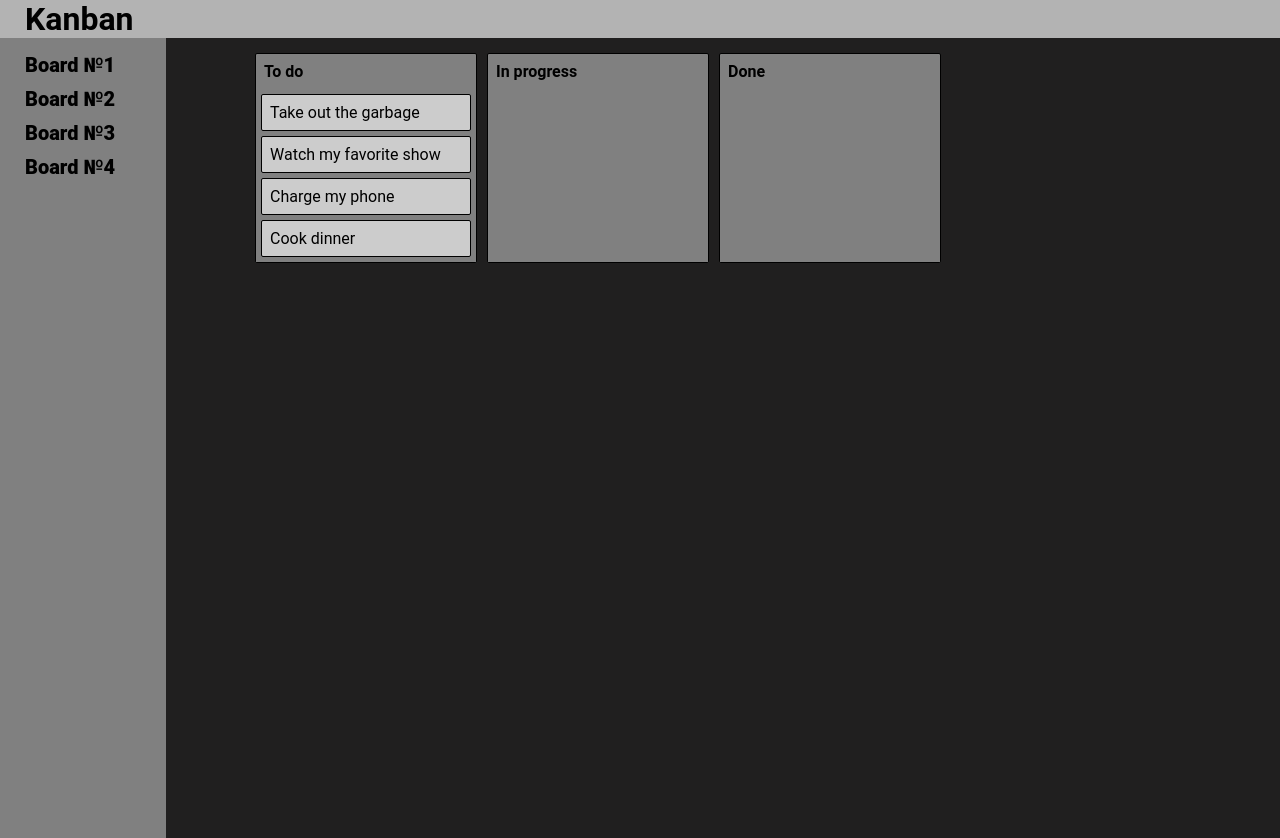
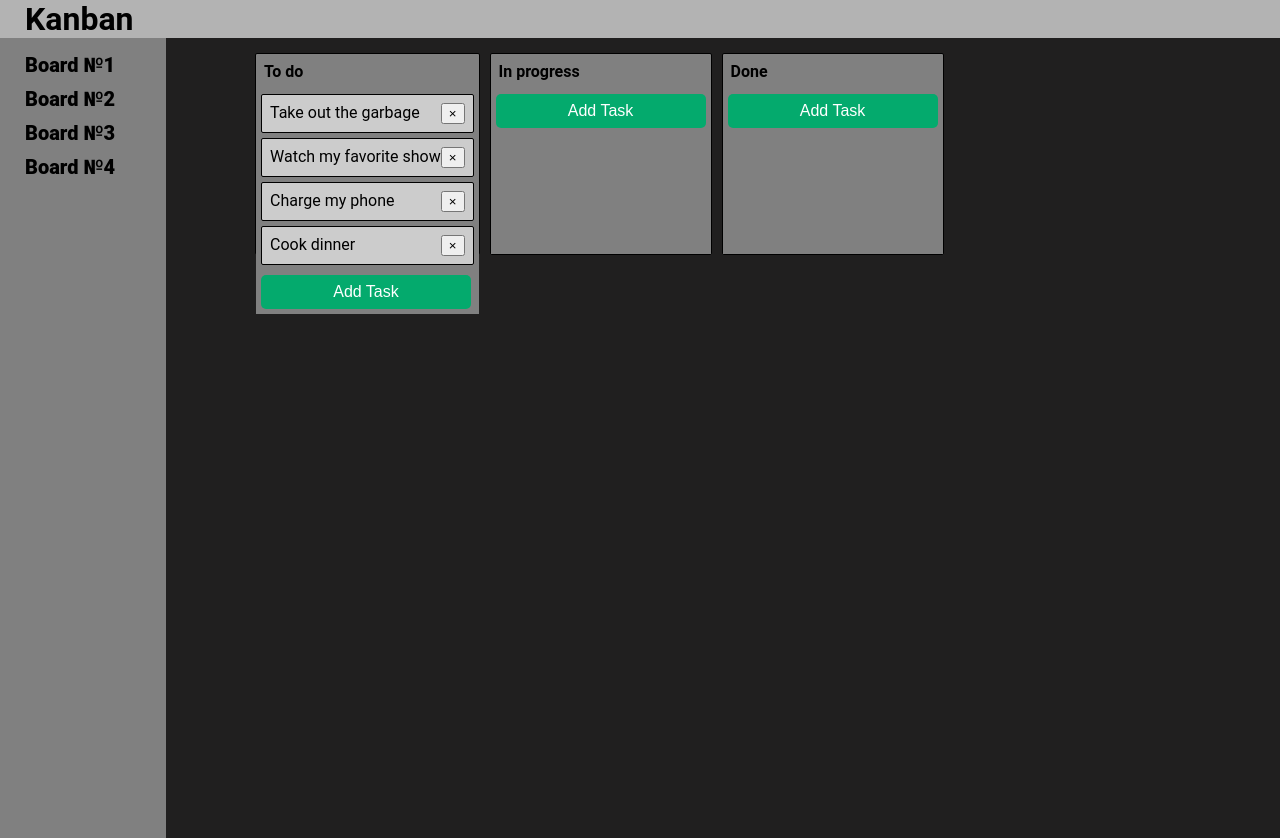
Before and after one commit to vpast/kanban_client, a React (Create React App) app: page /board in a window 1280 px wide. Built offline with nearby package versions, Linux system fonts and the light colour scheme.

Commit message:
add/delete task, have some issues

```diff
--- a/src/components/BoardWorkSpace.js
+++ b/src/components/BoardWorkSpace.js
@@ -88,6 +88,11 @@ const BoardWorkSpace = () => {
     setState(newState);
   };
 
+  const updateState = (newState) => {
+    // console.log('Updating state in BoardWorkSpace:', newState);
+    setState(newState);
+  };
+
   return (
     <>
       <div className='workSpacePadding'>
@@ -111,6 +116,7 @@ const BoardWorkSpace = () => {
                         column={column}
                         tasks={tasks}
                         index={index}
+                        updateData={updateState}
                       />
                     );
                   })}
--- a/src/components/Column.js
+++ b/src/components/Column.js
@@ -1,9 +1,10 @@
 import { Droppable, Draggable } from '@hello-pangea/dnd';
 import Task from './Task';
 import styled from 'styled-components';
+import { useState } from 'react';
 
 const Container = styled.div`
-  width: 220px;
+  height: ${(props) => (props.isModalOpen ? '300px' : '200px')};
   border: 1px solid rgb(0, 0, 0);
   border-radius: 2px;
   margin: 5px;
@@ -24,14 +25,142 @@ const TaskList = styled.div`
   flex-grow: 1;
 `;
 
+const ButtonAdd = styled.button`
+  background-color: #04aa6d; /* Green */
+  border: none;
+  border-radius: 5px;
+  color: white;
+  padding: 8px;
+  margin: 5px;
+  text-align: center;
+  text-decoration: none;
+  display: inline-block;
+  font-size: 16px;
+  width: 210px;
+  cursor: pointer;
+`;
+
+const ButtonAccept = styled.button`
+  background-color: #04aa6d; /* Green */
+  border: none;
+  border-radius: 5px;
+  color: white;
+  padding: 8px;
+  margin: 5px;
+  text-align: center;
+  text-decoration: none;
+  display: inline-block;
+  font-size: 16px;
+  width: 100px;
+  cursor: pointer;
+`;
+
+const ButtonDecline = styled.button`
+  background-color: #fc4949; /* Green */
+  border: none;
+  border-radius: 5px;
+  color: white;
+  padding: 8px;
+  margin: 5px;
+  text-align: center;
+  text-decoration: none;
+  display: inline-block;
+  font-size: 16px;
+  width: 100px;
+  cursor: pointer;
+`;
+
+const TaskInput = styled.input`
+  border-radius: 5px;
+  width: 190px;
+  height: 30px;
+  padding: 8px;
+  margin: 5px;
+`;
+
+const Label = styled.label`
+  font-weight: 600;
+  display: flex;
+  flex-direction: column;
+`;
+
+const LabelTitle = styled.p`
+  padding: 8px;
+`;
+
 const Column = (props) => {
+  const [showModal, setShowModal] = useState(false);
+  const [newTask, setNewTask] = useState({ title: '', description: '' });
+
+  // console.log(props.column)
+
+  const handleAddTask = () => {
+    if (!props.tasks) {
+      console.error('Data is undefined.');
+      return;
+    }
+
+    props.updateData((prevData) => ({
+      ...prevData,
+      tasks: {
+        ...prevData.tasks,
+        [`task-${Date.now()}`]: {
+          id: `task-${Date.now()}`,
+          content: newTask.content,
+        },
+      },
+      columns: {
+        ...prevData.columns,
+        [props.column.id]: {
+          ...prevData.columns[props.column.id],
+          taskIds: [
+            ...prevData.columns[props.column.id].taskIds,
+            `task-${Date.now()}`,
+          ],
+        },
+      },
+    }));
+
+    setNewTask({ content: '' });
+    setShowModal(false);
+  };
+
+  const handleDeleteTask = (taskId) => {
+    // console.log('Deleting task with ID:', taskId);
+
+    // console.log('Calling updateData in Column.js with tasks and column:', props.tasks, props.column);
+    if (!props.tasks) {
+      console.error('Data is undefined.');
+      return;
+    }
+
+    const updatedTasks = { ...props.tasks };
+
+    delete updatedTasks[taskId];
+
+    props.updateData((prevData) => ({
+      ...prevData,
+      tasks: updatedTasks,
+      columns: {
+        ...prevData.columns,
+        [props.column.id]: {
+          ...prevData.columns[props.column.id],
+          taskIds: prevData.columns[props.column.id].taskIds.filter(
+            (id) => id !== taskId
+          ),
+        },
+      },
+    }));
+  };
+
   return (
     <>
       <Draggable draggableId={props.column.id} index={props.index}>
         {(provided) => (
           <Container
-          {...provided.draggableProps}
-          ref={provided.innerRef}
+            {...provided.draggableProps}
+            ref={provided.innerRef}
+            $isModalOpen={showModal}
           >
             <Title {...provided.dragHandleProps}>{props.column.title}</Title>
             <Droppable droppableId={props.column.id} type='task'>
@@ -39,12 +168,46 @@ const Column = (props) => {
                 <TaskList
                   ref={provided.innerRef}
                   {...provided.droppableProps}
-                  isDraggingOver={snapshot.isDraggingOver}
+                  $isDraggingOver={snapshot.isDraggingOver}
                 >
-                  {props.tasks.map((task, index) => (
-                    <Task key={task.id} task={task} index={index} />
-                  ))}
+                  {props.tasks.map(
+                    (task, index) => (
+                      (
+                        <Task
+                          key={task.id}
+                          task={task}
+                          index={index}
+                          onDelete={handleDeleteTask}
+                        />
+                      )
+                    )
+                  )}
                   {provided.placeholder}
+                  <ButtonAdd onClick={() => setShowModal(true)}>
+                    Add Task
+                  </ButtonAdd>
+
+                  {showModal && (
+                    <div className='modal'>
+                      <Label>
+                        <LabelTitle>New Task:</LabelTitle>
+                        <TaskInput
+                          type='text'
+                          value={newTask.content}
+                          onChange={(e) =>
+                            setNewTask({ ...newTask, content: e.target.value })
+                          }
+                          placeholder='Your Task'
+                        />
+                      </Label>
+                      <div className='buttonsPlacement'>
+                        <ButtonAccept onClick={handleAddTask}>Add</ButtonAccept>
+                        <ButtonDecline onClick={() => setShowModal(false)}>
+                          Back
+                        </ButtonDecline>
+                      </div>
+                    </div>
+                  )}
                 </TaskList>
               )}
             </Droppable>
--- a/src/components/Task.js
+++ b/src/components/Task.js
@@ -1,26 +1,36 @@
 import { Draggable } from '@hello-pangea/dnd';
+import styled from 'styled-components';
+
+const TaskContainer = styled.div`
+  display: flex;
+  justify-content: space-between;
+`;
 
 const Task = (props) => {
-  let check = () => {
-    console.log(props.task.id);
+  const { task, index, onDelete } = props;
+
+  const handleDeleteTask = () => {
+    // console.log('Deleting task with ID:', task.id);
+    onDelete(task.id);
   };
+
   return (
     <>
       <Draggable
-        draggableId={props.task.id}
-        index={props.index}
+        draggableId={task?.id}
+        index={index}
         className='containerTaskBox'
       >
         {(provided) => (
-          <div
+          <TaskContainer
             className='containerTaskBoxTask'
             {...provided.draggableProps}
             {...provided.dragHandleProps}
             ref={provided.innerRef}
-            onClick={check}
           >
-            {props.task.content}
-          </div>
+            <div>{task?.content}</div>
+            <button onClick={handleDeleteTask}>&times;</button>
+          </TaskContainer>
         )}
       </Draggable>
     </>
--- a/src/css/App.css
+++ b/src/css/App.css
@@ -92,3 +92,8 @@ p {
 .containerTaskBoxTask:active {
   background-color: lightblue;
 }
+
+.buttonsPlacement {
+  display: flex;
+  justify-content: space-between;
+}
```
